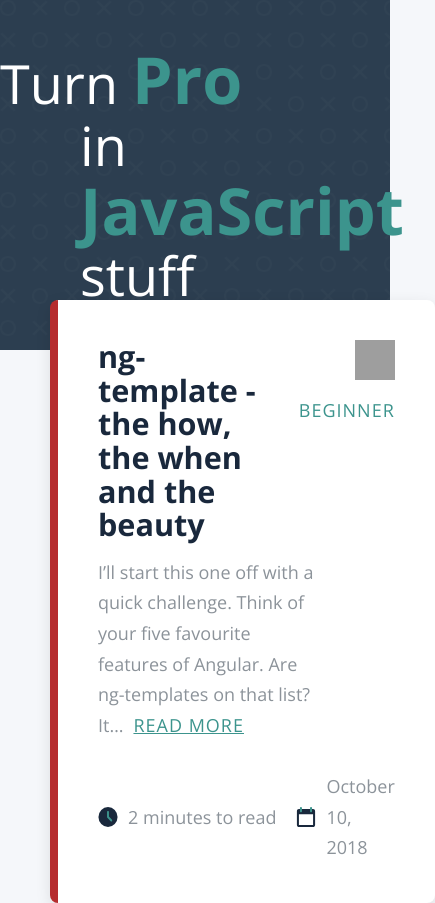
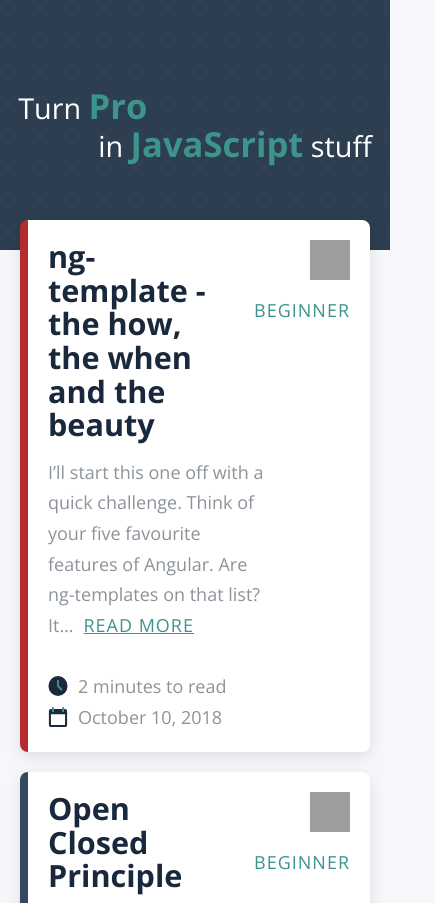
Before and after one commit to Jibbedi/turnprov2, a Gatsby site: page / in a window 390 px wide. Shown: the top 903 px of the page, 435 px wide, since content can reach past the window. Built offline with nearby package versions, Linux system fonts and the light colour scheme; Gatsby itself is replaced by a stand-in of ours; some packages are replaced by stand-ins of ours; grey boxes are pictures that could not be loaded.

Commit message:
responsive tweaks

```diff
--- a/src/components/ArticleOverview.js
+++ b/src/components/ArticleOverview.js
@@ -11,6 +11,10 @@ const ArticleSummaryWrapper = styled.div`
   padding: 40px;
   box-shadow: 0 5px 15px rgba(0, 0, 0, 0.1);
   border-left: 8px solid ${props => props.color};
+
+  @media (max-width: 1080px) {
+    padding: 20px;
+  }
 `;
 
 const Title = styled.h2`
@@ -47,6 +51,11 @@ const ArticleInfoContainer = styled.div`
   grid-gap: 15px;
   top: 40px;
   right: 40px;
+
+  @media (max-width: 1080px) {
+    top: 20px;
+    right: 20px;
+  }
 `;
 
 const Excerpt = styled.p`
--- a/src/components/CategoryPanel.js
+++ b/src/components/CategoryPanel.js
@@ -16,7 +16,7 @@ const CategoryPanelWrapper = styled.div`
 `;
 
 const Icon = styled.img`
-  --size: 65%;
+  --size: 50px;
   width: var(--size);
   height: var(--size);
   object-fit: cover;
--- a/src/components/NewsLetterWell.js
+++ b/src/components/NewsLetterWell.js
@@ -15,11 +15,15 @@ const Well = styled.div`
 `;
 
 const IntroText = styled.div`
-  width: 60%;
+  max-width: 600px;
   text-align: center;
   font-size: 1.2rem;
   margin-bottom: 20px;
   color: white;
+
+  @media (max-width: 500px) {
+    font-size: 1rem;
+  }
 `;
 
 const SignUpWrapper = styled.div`
--- a/src/components/Overview.js
+++ b/src/components/Overview.js
@@ -23,6 +23,12 @@ const Header = styled.div`
   * {
     color: white;
   }
+
+  @media (max-width: 590px) {
+    padding: 0 10px;
+    font-size: 1.6rem;
+    height: 250px;
+  }
 `;
 
 const Content = styled.div`
@@ -36,8 +42,8 @@ const Content = styled.div`
   @media (max-width: 1080px) {
     max-width: 100%;
     grid-template-columns: 1fr;
-    padding: 50px;
     padding-top: 0;
+    padding: 20px;
     grid-gap: 40px;
   }
 `;
--- a/src/ui/PostInfo.js
+++ b/src/ui/PostInfo.js
@@ -4,10 +4,8 @@ import Clock from "../../assets/clock.svg";
 import Calendar from "../../assets/calendar.svg";
 
 const Footer = styled.div`
-  display: grid;
-  grid-auto-flow: column;
-  grid-gap: 20px;
-  grid-template-columns: max-content;
+  display: flex;
+  flex-wrap: wrap;
 `;
 
 const FooterInfo = styled.div`
@@ -17,6 +15,8 @@ const FooterInfo = styled.div`
   grid-template-columns: max-content;
   align-items: center;
   color: var(--bodyTextColor);
+  margin-right: 10px;
+  flex-shrink: 0;
 
   img {
     margin: 0;
```
Also changed, not shown: src/templates/blog-post.js (+5 -2 lines).
